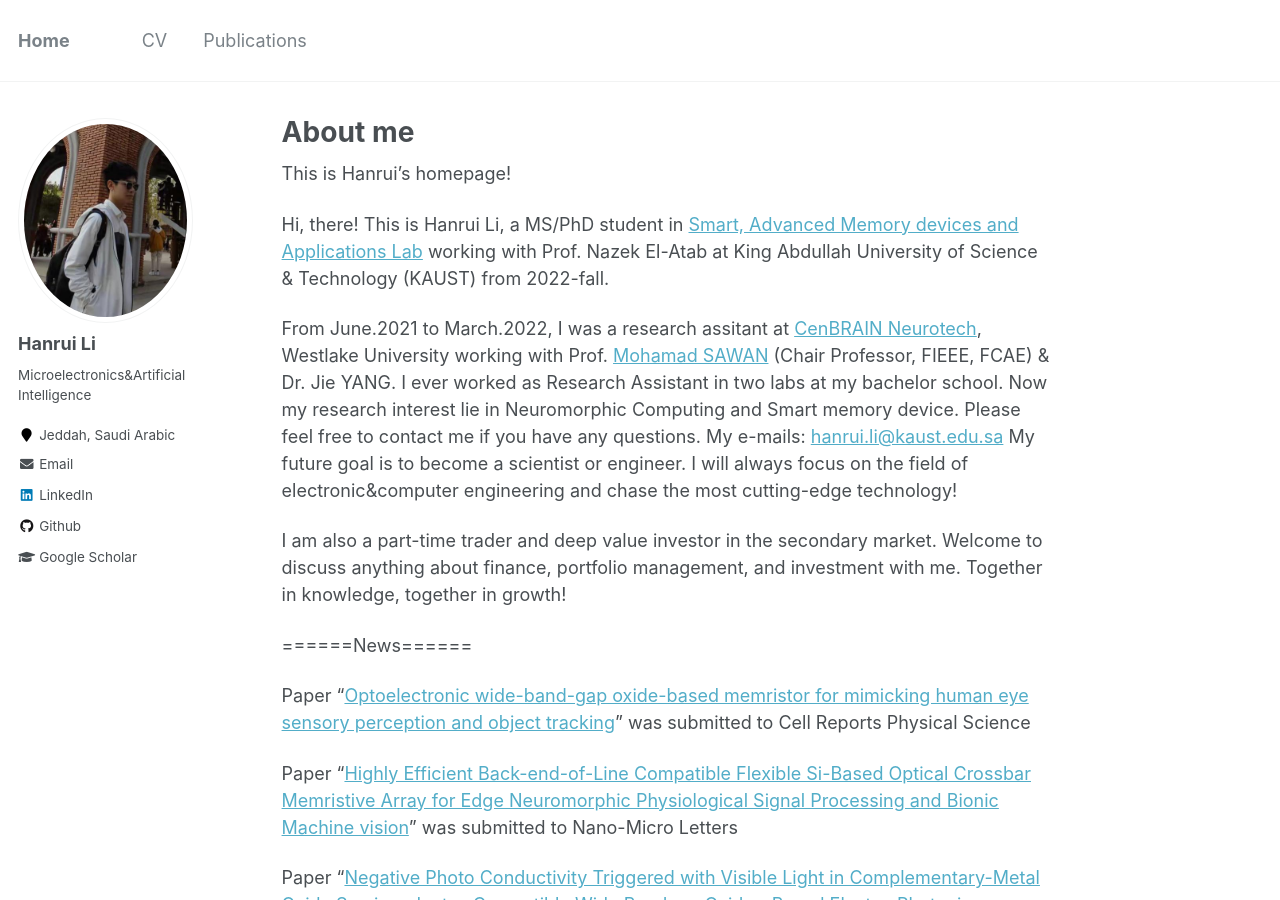
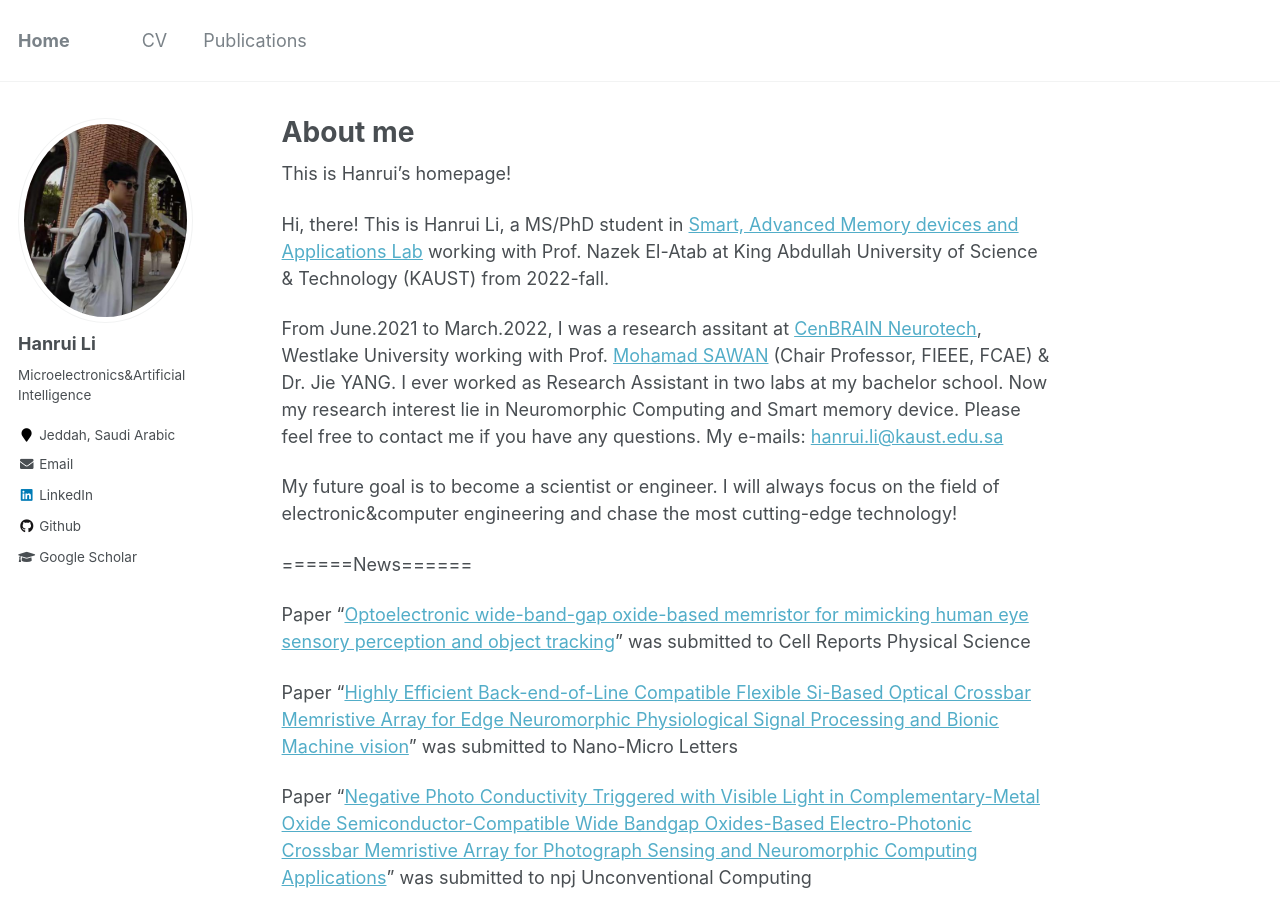
Before and after one commit to Henryluckky/henryluckky.github.io, a Jekyll site: the page built from _pages/about.md, in a window 1280 px wide and 900 px high. Built offline with Jekyll 4.4.1, drawn with Linux system fonts in a browser that asks for light colours; a script that is not in the unit is left out.

Commit message:
Update about.md

```diff
--- a/_pages/about.md
+++ b/_pages/about.md
@@ -12,9 +12,10 @@ This is Hanrui’s homepage!
 Hi, there! This is Hanrui Li, a MS/PhD student in [Smart, Advanced Memory devices and Applications Lab](https://cemse.kaust.edu.sa/sama) working with Prof. Nazek El-Atab at King Abdullah University of Science & Technology (KAUST) from 2022-fall.
 
 From June.2021 to March.2022, I was a research assitant at [CenBRAIN Neurotech](https://cenbrain.westlake.edu.cn/), Westlake University working with Prof. [Mohamad SAWAN](http://www.mohamadsawan.org) (Chair Professor, FIEEE, FCAE) & Dr. Jie YANG. I ever worked as Research Assistant in two labs at my bachelor school. Now my research interest lie in Neuromorphic Computing and Smart memory device. Please feel free to contact me if you have any questions. My e-mails: [hanrui.li@kaust.edu.sa](hanrui.li@kaust.edu.sa)
+
 My future goal is to become a scientist or engineer. I will always focus on the field of electronic&computer engineering and chase the most cutting-edge technology!
 
-I am also a part-time trader and deep value investor in the secondary market. Welcome to discuss anything about finance, portfolio management, and investment with me. Together in knowledge, together in growth!
+<!-- I am also a part-time trader and deep value investor in the secondary market. Welcome to discuss anything about finance, portfolio management, and investment with me. Together in knowledge, together in growth! -->
 
 
 
```
